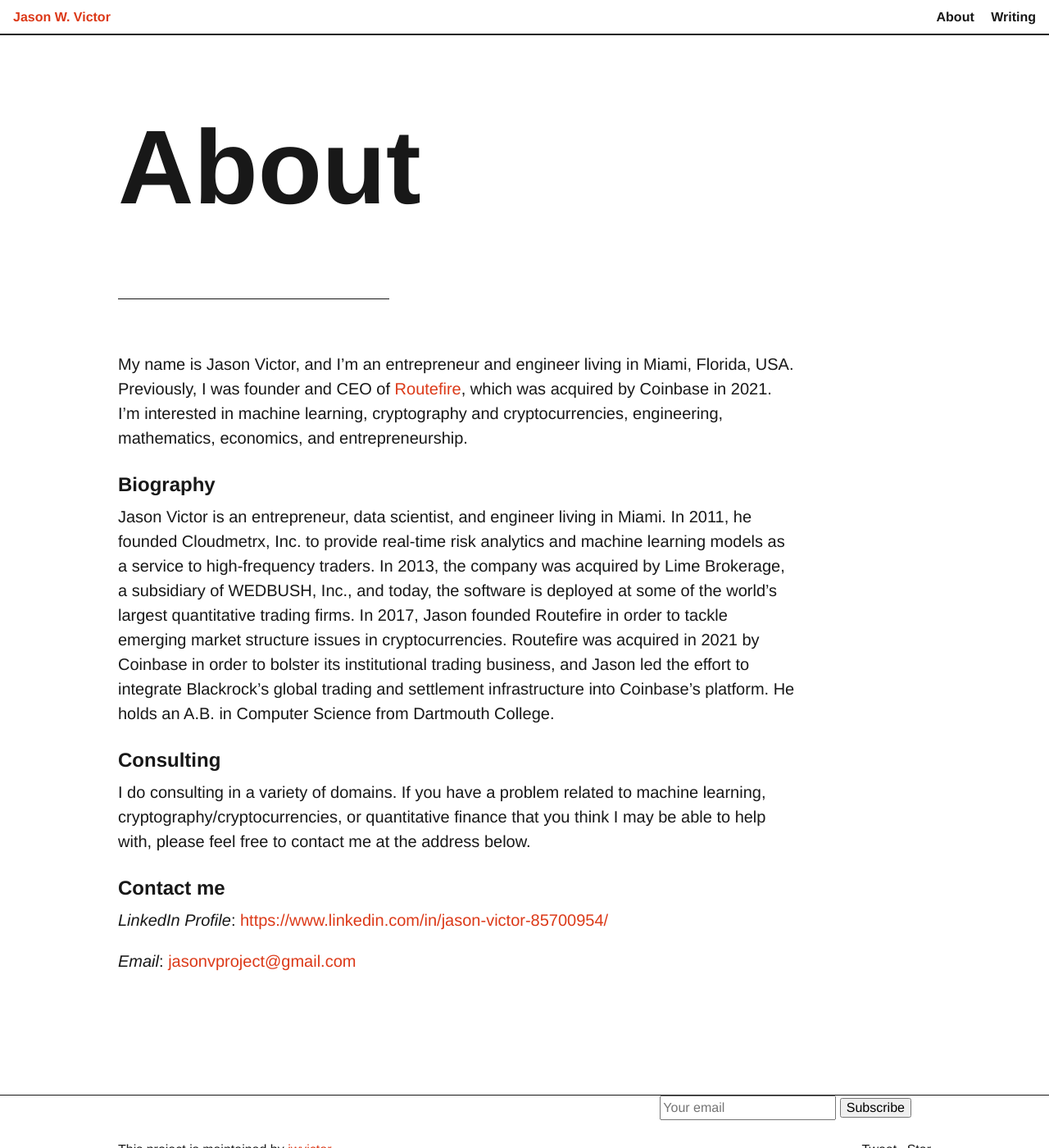
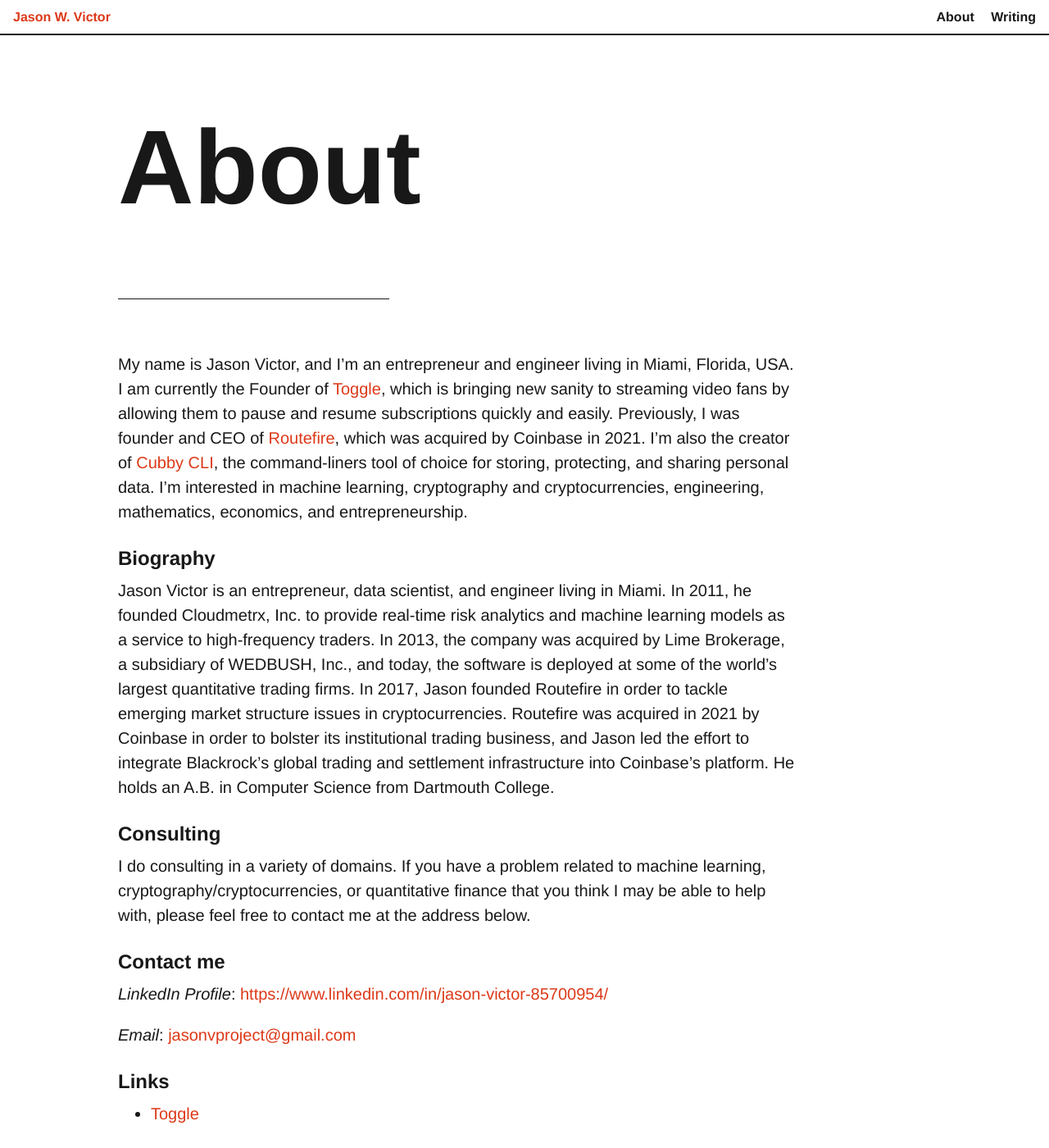
Before and after one commit to jwvictor/jwvictor.github.io, a Jekyll site: the page built from about.md, in a window 1280 px wide and 1400 px high. Shown: the whole window at 82% size. Built offline with Jekyll 4.4.1, drawn with Linux system fonts in a browser that asks for light colours; comment, search, counter and statistics services are not loaded.

Commit message:
added links to about page

```diff
--- a/about.md
+++ b/about.md
@@ -4,7 +4,7 @@
 permalink: /about/
 ---
 
-My name is Jason Victor, and I'm an entrepreneur and engineer living in Miami, Florida, USA. Previously, I was founder and CEO of [Routefire](https://routefire.io/), which was acquired by Coinbase in 2021. I'm interested in machine learning, cryptography and cryptocurrencies, engineering, mathematics, economics, and entrepreneurship.
+My name is Jason Victor, and I'm an entrepreneur and engineer living in Miami, Florida, USA. I am currently the Founder of [Toggle](https://www.hellotoggle.com), which is bringing new sanity to streaming video fans by allowing them to pause and resume subscriptions quickly and easily. Previously, I was founder and CEO of [Routefire](https://routefire.io/), which was acquired by Coinbase in 2021. I'm also the creator of [Cubby CLI](https://www.cubbycli.com), the command-liners tool of choice for storing, protecting, and sharing personal data. I'm interested in machine learning, cryptography and cryptocurrencies, engineering, mathematics, economics, and entrepreneurship.
 
 
 ### Biography
@@ -20,3 +20,9 @@
 *LinkedIn Profile*: [https://www.linkedin.com/in/jason-victor-85700954/](https://www.linkedin.com/in/jason-victor-85700954/)
 
 *Email*: [jasonvproject@gmail.com](mailto:jasonvproject@gmail.com)
+
+### Links
+
+- [Toggle](https://www.hellotoggle.com)
+
+- [Cubby](https://www.cubbycli.com)
```
